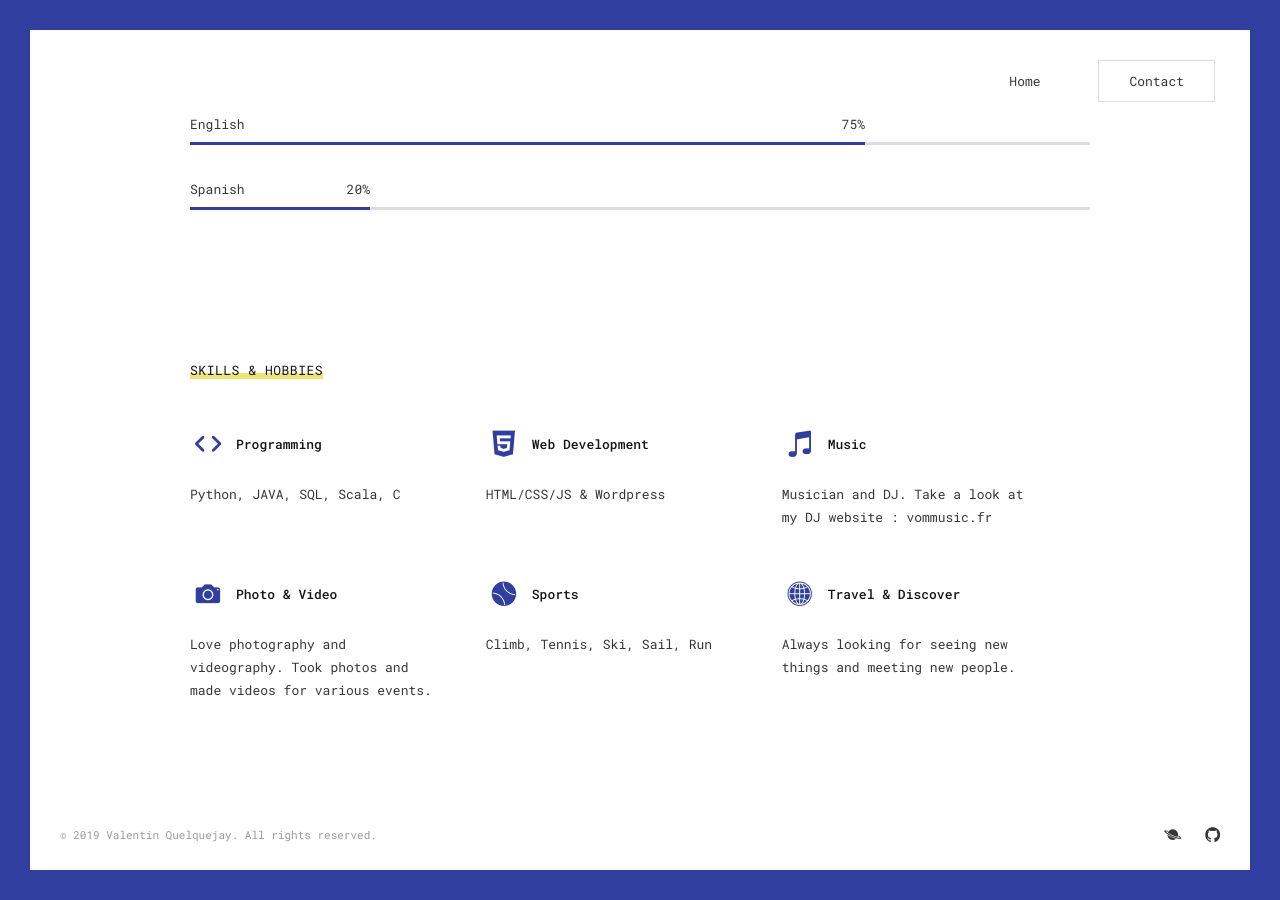
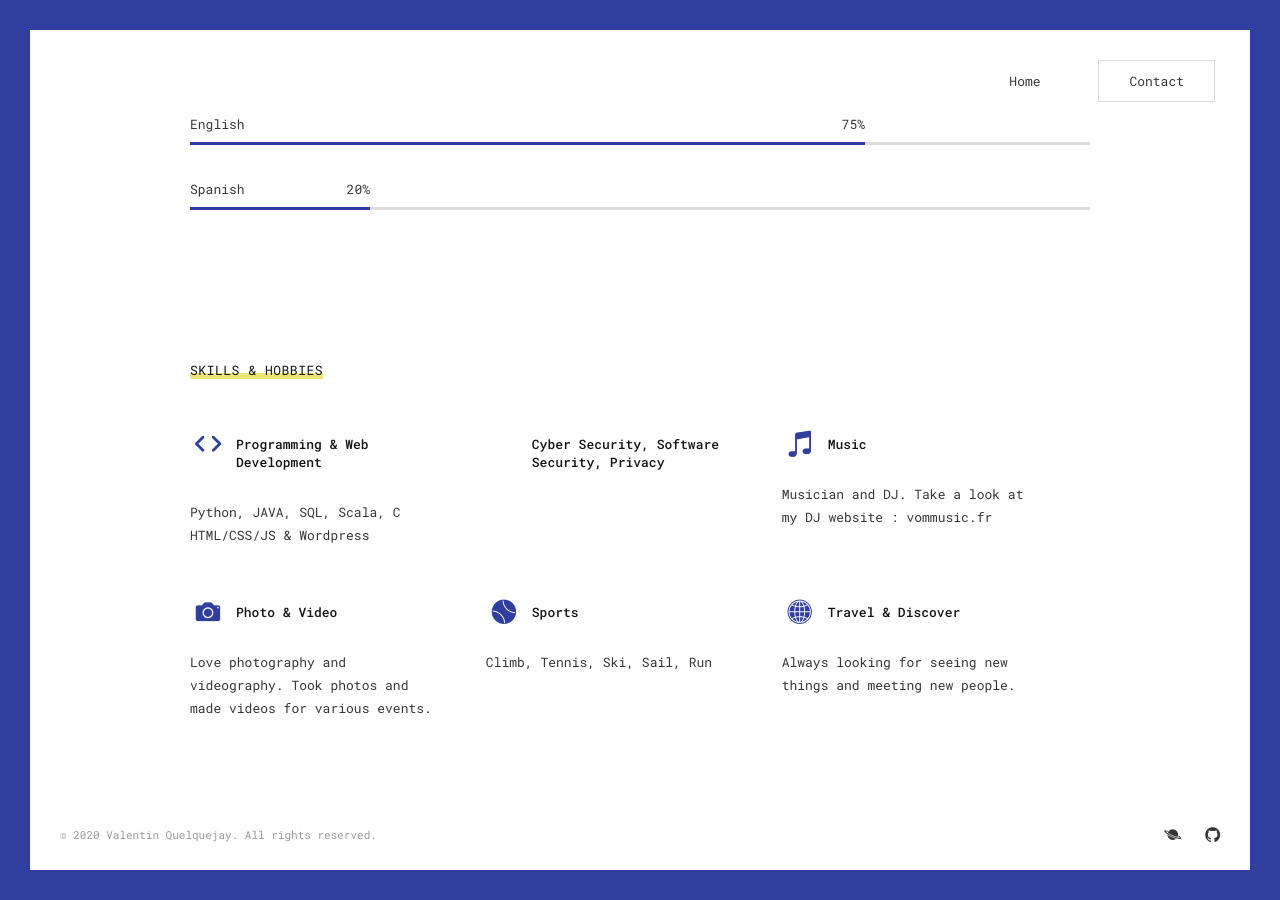
Before and after one commit to vquelque/vquelque.github.io, a Jekyll site: the page built from resume.md, in a window 1280 px wide and 900 px high, scrolled down 2512 px. Built offline with Jekyll 4.4.1, drawn with Linux system fonts in a browser that asks for light colours; some web fonts are replaced.

Commit message:
update year + skills

```diff
--- a/_includes/footer.html
+++ b/_includes/footer.html
@@ -6,7 +6,7 @@
             <div class="soc">
                 <a target="_blank" href="https://medium.com/@valentin.quelquejay"><span class="ion ion-planet"></span></a>
             </div>
-            <div class="copy">© 2019 Valentin Quelquejay. All rights reserved.</div>
+            <div class="copy">© 2020 Valentin Quelquejay. All rights reserved.</div>
             <div class="clr"></div>
         </footer>
         <!-- Lines -->
--- a/resume.md
+++ b/resume.md
@@ -3,60 +3,63 @@ title: Resume
 layout: resume
 glitch-title: Resume
 resume-items:
-- date: December 2018 - July 2019
-  name: Climpact
-  description: End of Bachelor project. The goal was to model and understand people’s
-    perception of their carbon footprint. Project available at www.climpact.ch
-- date: March 2019 - June 2019
-  name: Database Project, Oracle DBMS
-  description: As part of the Database course at EPFL, we designed a mock AirBnB website
-    using Oracle Database, a backend in Python and a fronted using Bootstrap.
-- date: September 2018 - December 2018
-  name: Android Application
-  description: As a team of six, we designed and Android App in Java that enables
-    people to organize and manage their party or event. For instance, organizers can
-    share a map or a schedule of the event and check entry tickets using the app.
-- date: September 2017 - December 2017
-  name: Pong in Assembly and VHDL
-  description: Designed a pong on a Gecko board using Assembly and VHDL.
-- date: March 2017 - June 2017
-  name: Object-oriented programming (JAVA)
-  description: Design of a JAVA application generating 3D views of Swiss mountains
-    using ray-tracing as part of an object-oriented programming course. We used JavaFX
-    for the UI.
+  - date: December 2018 - July 2019
+    name: Climpact
+    description:
+      End of Bachelor project. The goal was to model and understand people’s
+      perception of their carbon footprint. Project available at www.climpact.ch
+  - date: March 2019 - June 2019
+    name: Database Project, Oracle DBMS
+    description:
+      As part of the Database course at EPFL, we designed a mock AirBnB website
+      using Oracle Database, a backend in Python and a fronted using Bootstrap.
+  - date: September 2018 - December 2018
+    name: Android Application
+    description:
+      As a team of six, we designed and Android App in Java that enables
+      people to organize and manage their party or event. For instance, organizers can
+      share a map or a schedule of the event and check entry tickets using the app.
+  - date: September 2017 - December 2017
+    name: Pong in Assembly and VHDL
+    description: Designed a pong on a Gecko board using Assembly and VHDL.
+  - date: March 2017 - June 2017
+    name: Object-oriented programming (JAVA)
+    description:
+      Design of a JAVA application generating 3D views of Swiss mountains
+      using ray-tracing as part of an object-oriented programming course. We used JavaFX
+      for the UI.
 education-items:
-- date: 2019 - Present
-  name: Student at EPFL & ETHZ, Switzerland
-  description: Master in Cybersecurity at EPFL in Lausanne and ETHZ in Zurich, Switzerland.
-- date: 2016 - 2019
-  name: Student at EPFL, Switzerland
-  description: Bachelor in Communciations Systems at EPFL in Lausanne, Switzerland.
-- date: 2016
-  name: Baccalauréat Scientifique
-  description: Baccalauréat Scientifique mention Très Bien, Lycée Stanislas, Paris.
-- date: 2013-2016
-  name: Lycée Stanislas, Paris
-  description: Internat du Lycée Stanislas, Paris VI, France.
+  - date: 2019 - Present
+    name: Student at EPFL & ETHZ, Switzerland
+    description: Master in Cybersecurity at EPFL in Lausanne and ETHZ in Zurich, Switzerland.
+  - date: 2016 - 2019
+    name: Student at EPFL, Switzerland
+    description: Bachelor in Communciations Systems at EPFL in Lausanne, Switzerland.
+  - date: 2016
+    name: Baccalauréat Scientifique
+    description: Baccalauréat Scientifique mention Très Bien, Lycée Stanislas, Paris.
+  - date: 2013-2016
+    name: Lycée Stanislas, Paris
+    description: Internat du Lycée Stanislas, Paris VI, France.
 skills:
-- icon: ion-code
-  name: Programming
-  description: Python, JAVA, SQL, Scala, C
-- icon: ion-social-html5
-  name: Web Development
-  description: HTML/CSS/JS & Wordpress
-- icon: ion ion-music-note
-  name: Music
-  description: 'Musician and DJ. Take a look at my DJ website : <a href="http://www.vommusic.fr">vommusic.fr<a>
-
-'
-- icon: ion-camera
-  name: Photo & Video
-  description: Love photography and videography. Took photos and made videos for various
-    events.
-- icon: ion-ios-tennisball
-  name: Sports
-  description: Climb, Tennis, Ski, Sail, Run
-- icon: ion-ios-world
-  name: Travel & Discover
-  description: Always looking for seeing new things and meeting new people.
+  - icon: ion-code
+    name: Programming & Web Development
+    description: Python, JAVA, SQL, Scala, C <br> HTML/CSS/JS & Wordpress
+  - icon: lock
+    name: Cyber Security, Software Security, Privacy
+    description:
+  - icon: ion ion-music-note
+    name: Music
+    description: 'Musician and DJ. Take a look at my DJ website : <a href="http://www.vommusic.fr">vommusic.fr<a>'
+  - icon: ion-camera
+    name: Photo & Video
+    description:
+      Love photography and videography. Took photos and made videos for various
+      events.
+  - icon: ion-ios-tennisball
+    name: Sports
+    description: Climb, Tennis, Ski, Sail, Run
+  - icon: ion-ios-world
+    name: Travel & Discover
+    description: Always looking for seeing new things and meeting new people.
 ---
```
